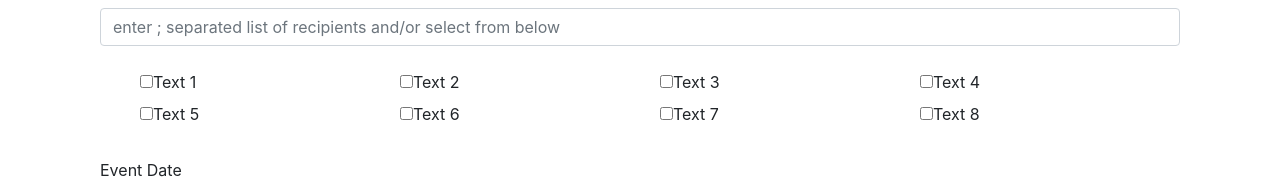
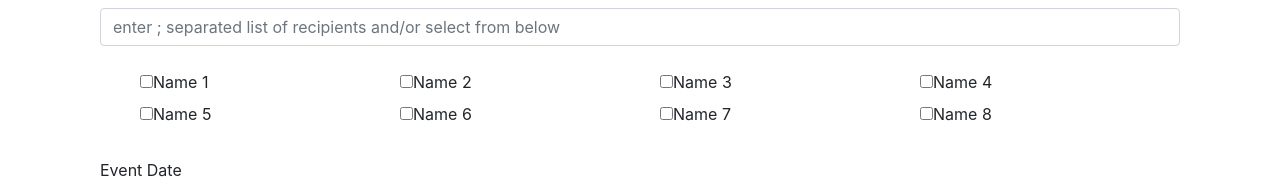
Before and after one commit to the-dimensionless/Mock-Notification-System-MTD-frontend, an Angular app: page /admin/dashboard in a window 1280 px wide. Shown: the part 561-745 px from the top of the page. Built offline with nearby package versions, Linux system fonts and the light colour scheme.

Commit message:
added an iframe

```diff
--- a/src/app/admin/dashboard/dashboard.component.html
+++ b/src/app/admin/dashboard/dashboard.component.html
@@ -42,15 +42,31 @@
             <label for="event-audience">Choose recipients</label>
             <input type="text" class="form-control" id="custom-audience"
                 placeholder="enter ; separated list of recipients and/or select from below"><br>
-            <ul class="checkbox-grid" style="list-style: none;">
-                <li><input type="checkbox" name="text1" value="value1" /><label for="text1">Text 1</label></li>
-                <li><input type="checkbox" name="text2" value="value2" /><label for="text2">Text 2</label></li>
-                <li><input type="checkbox" name="text3" value="value3" /><label for="text3">Text 3</label></li>
-                <li><input type="checkbox" name="text4" value="value4" /><label for="text4">Text 4</label></li>
-                <li><input type="checkbox" name="text5" value="value5" /><label for="text5">Text 5</label></li>
-                <li><input type="checkbox" name="text6" value="value6" /><label for="text6">Text 6</label></li>
-                <li><input type="checkbox" name="text7" value="value7" /><label for="text7">Text 7</label></li>
-                <li><input type="checkbox" name="text8" value="value8" /><label for="text8">Text 8</label></li>
+            <ul class="checkbox-grid" style="list-style: none;" id="audience-group">
+                <li><input type="checkbox" name="text1" value="email1" class="audience" /><label for="text1">Name
+                        1</label>
+                </li>
+                <li><input type="checkbox" name="text2" value="email2" class="audience" /><label for="text2">Name
+                        2</label>
+                </li>
+                <li><input type="checkbox" name="text3" value="email3" class="audience" /><label for="text3">Name
+                        3</label>
+                </li>
+                <li><input type="checkbox" name="text4" value="email4" class="audience" /><label for="text4">Name
+                        4</label>
+                </li>
+                <li><input type="checkbox" name="text5" value="email5" class="audience" /><label for="text5">Name
+                        5</label>
+                </li>
+                <li><input type="checkbox" name="text6" value="email6" class="audience" /><label for="text6">Name
+                        6</label>
+                </li>
+                <li><input type="checkbox" name="text7" value="email7" class="audience" /><label for="text7">Name
+                        7</label>
+                </li>
+                <li><input type="checkbox" name="text8" value="email8" class="audience" /><label for="text8">Name
+                        8</label>
+                </li>
             </ul>
         </div><br><br>
         <br>
@@ -67,7 +83,16 @@
             </ul>
         </div><br>
         <div class="container">
-            <button type="button" class="btn btn-success">Raise event</button>
+            <button type="button" class="btn btn-success" (click)="getValues()">Raise event</button>
         </div><br>
     </div><br>
 </div><br>
+
+<hr>
+<div class="container">
+    <h2>Preview</h2>
+    <div class="embed-responsive embed-responsive-16by9">
+        <iframe class="embed-responsive-item" src="assets/sample.html" allowfullscreen></iframe>
+    </div>
+</div>
+<br><br><br>
--- a/src/app/admin/dashboard/dashboard.component.ts
+++ b/src/app/admin/dashboard/dashboard.component.ts
@@ -1,5 +1,15 @@
-import { Component, OnInit } from '@angular/core';
+import { Component, OnInit, Pipe, PipeTransform } from '@angular/core';
 import { EventServiceService } from 'src/app/services/event-service.service';
+import { DomSanitizer } from '@angular/platform-browser';
+import { Url } from 'url';
+
+@Pipe({ name: 'safe' })
+export class SafePipe implements PipeTransform {
+  constructor(private sanitizer: DomSanitizer) { }
+  transform(url) {
+    return this.sanitizer.bypassSecurityTrustResourceUrl(url);
+  }
+}
 
 @Component({
   selector: 'app-dashboard',
@@ -17,6 +27,21 @@ export class DashboardComponent implements OnInit {
   ngOnInit(): void {
   }
 
+  getValues() {
+
+    let customAudience = (<HTMLInputElement>document.getElementById("custom-audience")).value;
+    if (customAudience != '') {
+      console.log("custom audience : ", customAudience.split(";").toString());
+    }
+
+    const values = Array
+      .from(document.querySelectorAll('[class="audience"]'))
+      .filter((checkbox) => checkbox["checked"])
+      .map((checkbox) => checkbox["value"]);
+    console.log("values :", values);
+
+  }
+
   enableEdit() {
     this.editable = !this.editable;
   }
--- a/src/app/app.module.ts
+++ b/src/app/app.module.ts
@@ -11,7 +11,7 @@ import { EventServiceService } from './services/event-service.service';
   declarations: [
     AppComponent,
     AdminComponent,
-    DashboardComponent
+    DashboardComponent,
   ],
   imports: [
     BrowserModule,
```
